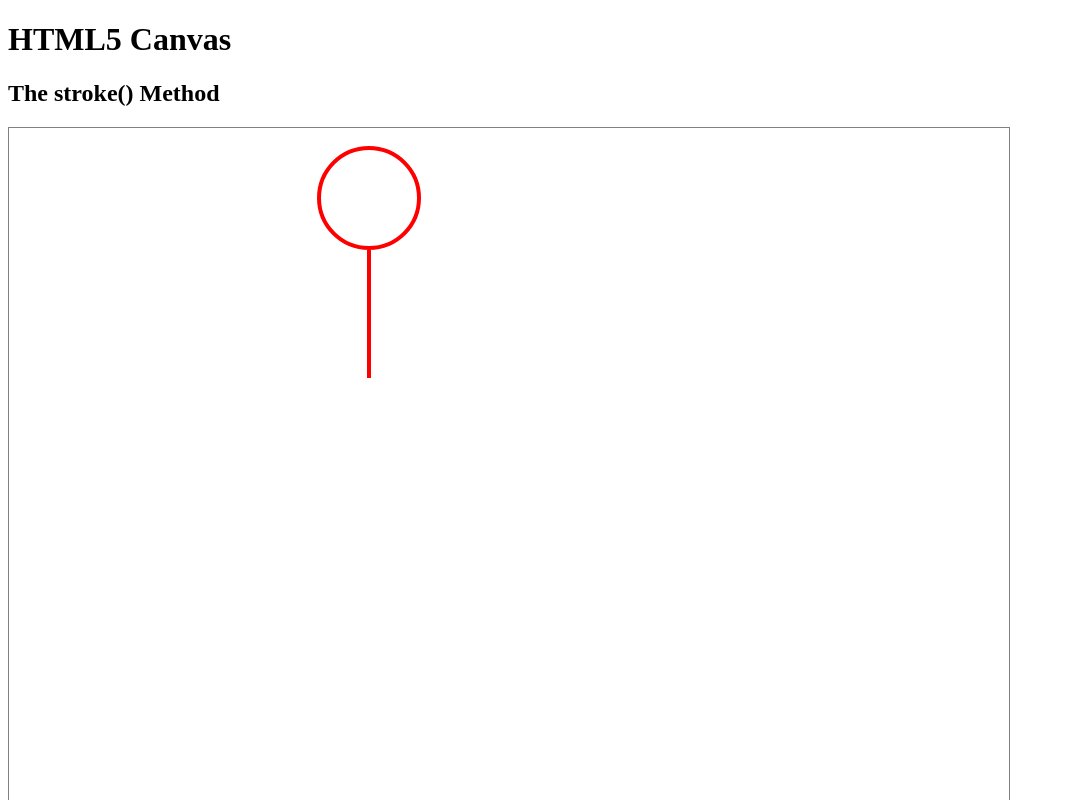
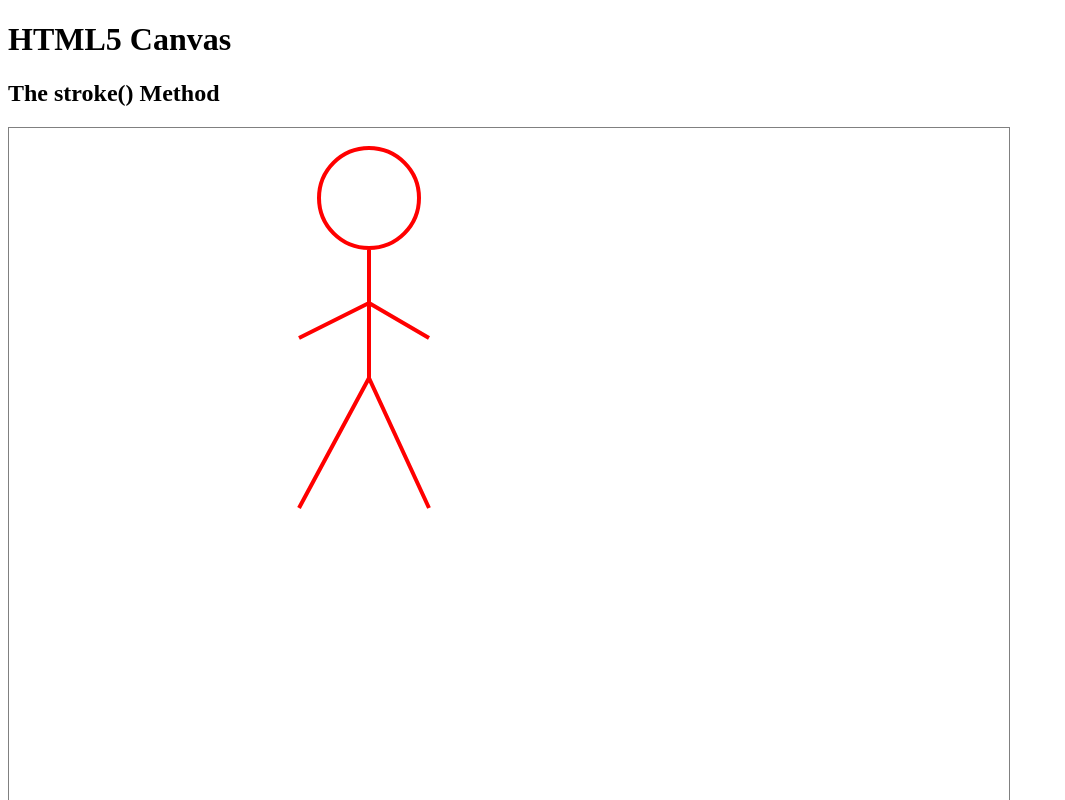
Before and after one commit to PabloFxdxdxd/portafolio, a plain HTML site: page P3_practicas/semana_2/ejercicio17.html in a window 1280 px wide. Shown: the top 800 px of the page, without its empty margins (0-1065 px from the left). Drawn offline with Linux system fonts and the light colour scheme.

Commit message:
Update ejercicio17.html

```diff
--- a/P3_practicas/semana_2/ejercicio17.html
+++ b/P3_practicas/semana_2/ejercicio17.html
@@ -10,10 +10,23 @@
 const c = document.getElementById("myCanvas");
 const ctx = c.getContext("2d");
 ctx.beginPath();
+/*Cabeza*/
 ctx.arc(360,70,50,0,(Math.PI/180)*360,true);
+/*Cuerpo*/
 ctx.moveTo(360, 120);
 ctx.lineTo(360, 250);
 ctx.strokeStyle = "#f00";
+/*Pierna 1*/
+ctx.lineTo(420, 380);
+/*Pierna2*/
+ctx.moveTo(360, 250);
+ctx.lineTo(290, 380);
+/*Brazo*/
+ctx.moveTo(360, 175);
+ctx.lineTo(290, 210);
+/*Brazo2*/
+ctx.moveTo(360, 175);
+ctx.lineTo(420, 210);
 ctx.lineWidth = 4;
 ctx.stroke();
 /*
```
